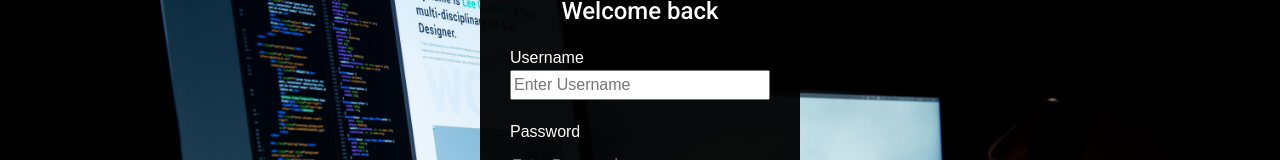
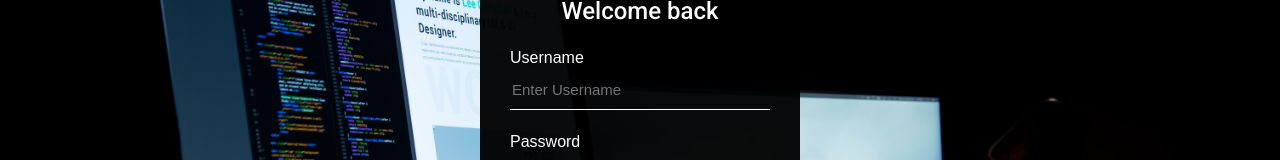
Before and after one commit to GrupoUtp/mis_finanzas, a Vue app in the folder frontend/: page / in a window 1280 px wide. Shown: the part 223-383 px from the top of the page. Built offline with nearby package versions, Linux system fonts and the light colour scheme.

Commit message:
Ready to merge

```diff
--- a/frontend/src/components/Login.vue
+++ b/frontend/src/components/Login.vue
@@ -62,6 +62,7 @@ export default {
 
               if(this.form.password === value.password){
                 window.localStorage.setItem('AUTH', 'ok');
+                console.log(value.primer_nombre)
                 this.$router.push({path: '/Home'});
 
               }else{
@@ -136,7 +137,7 @@ export default {
     margin-bottom: 20px;
   }
 
-  .login-box input[type="text"], .login-box input[type="password"] {
+  .login-box input[type="text"], .login-box input[type="password"], .login-box input[type="email"]  {
     border: none;
     border-bottom: 1px solid #fff;
     background: transparent;
```
Also changed, not shown: 1 other file (tests, documents, lock files or other folders).
